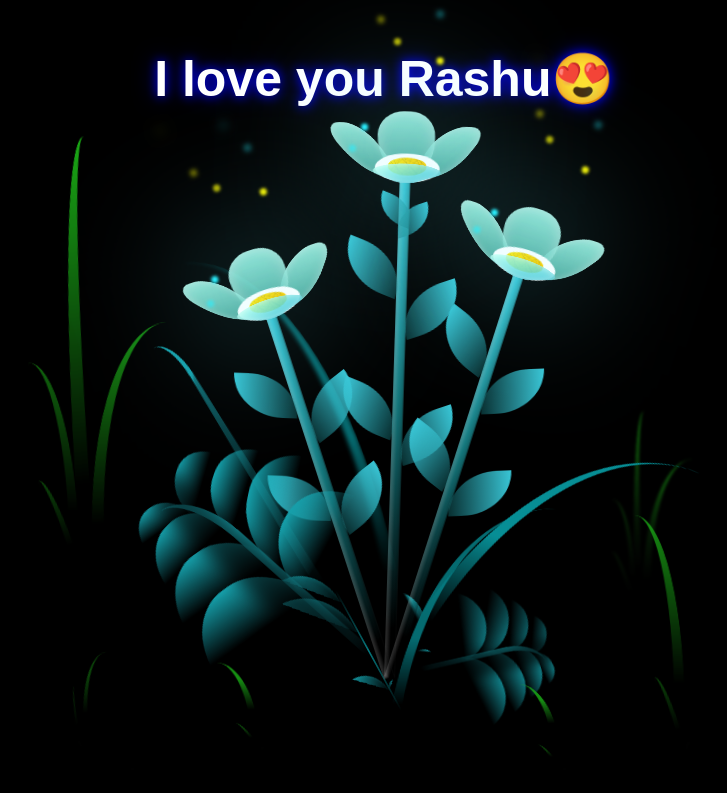
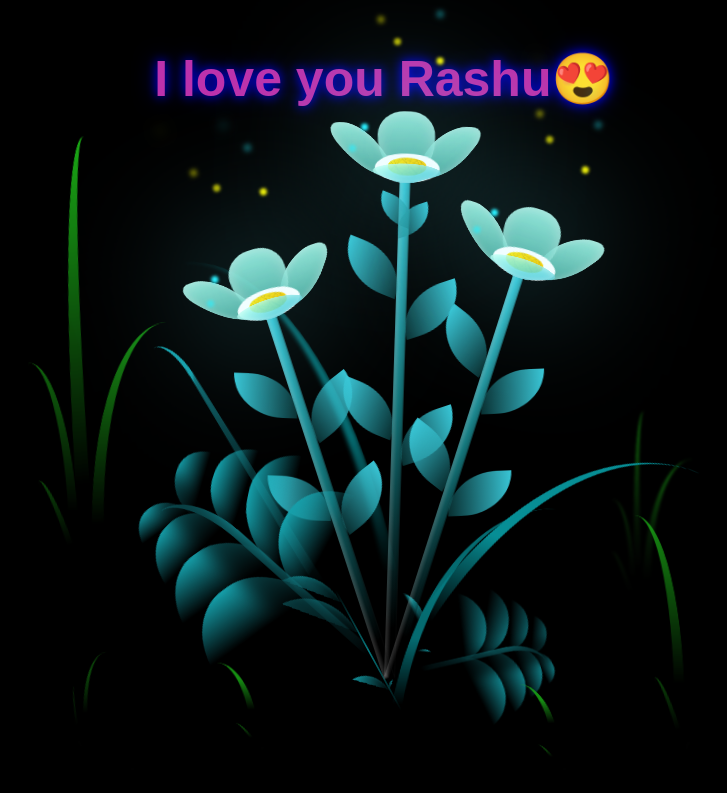
Before and after one commit to chayan-mann/Flowers-Rashu, a plain HTML site: page index.html in a window 1280 px wide. Shown: the whole page, without its empty margins (256-983 px from the left). Drawn offline with Linux system fonts and the light colour scheme.

Commit message:
color changes

```diff
--- a/style.css
+++ b/style.css
@@ -20,7 +20,7 @@ h1 {
   transform: translateX(-50%);
   font-family: 'Montserrat', sans-serif; /* A popular sans-serif font */
   font-size: 50px;
-  color: #fff;
+  color: #bc31ac;
   text-align: center;
   text-shadow: 0 0 10px rgba(0, 0, 255, 1), 0 0 20px rgba(0, 0, 255, 0.5);
   animation: text-glow 2s infinite;
```
